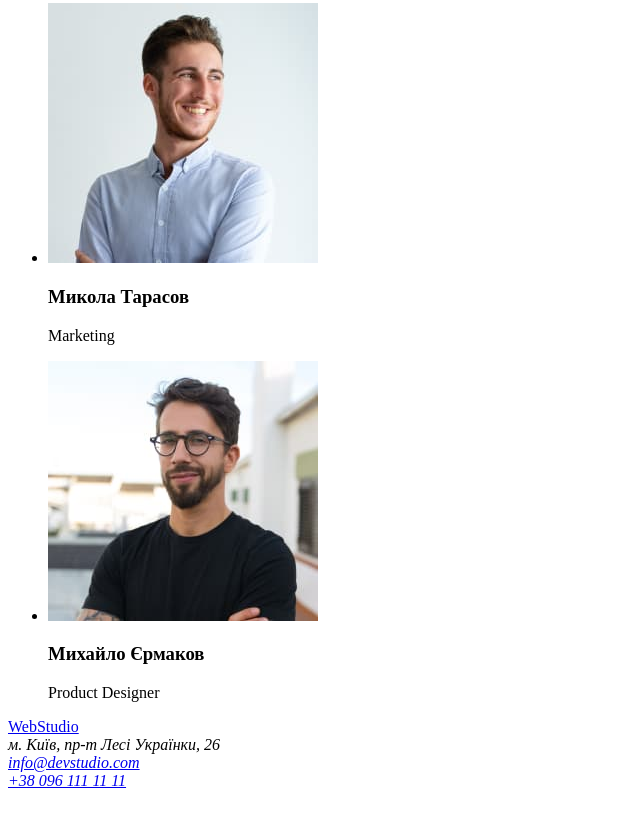
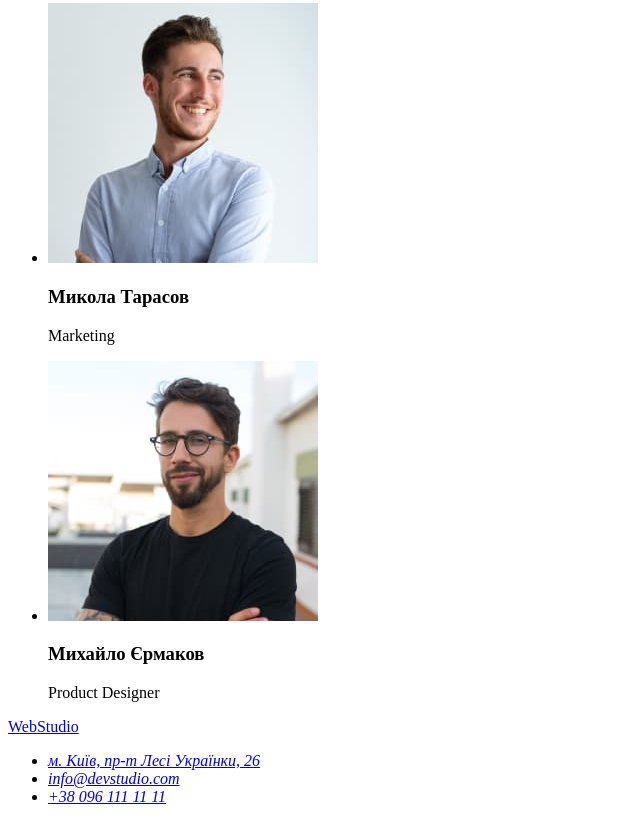
Before and after one commit to Aleksandr-Reznichenko/goit-markup-hw-01, a plain HTML site: page index.html in a window 1280 px wide. Shown: the part 1737-2559 px from the top of the page, without its empty margins (0-640 px from the left). Before the commit the page ends 2535 px from the top, so only its background shows below. Drawn offline with Linux system fonts and the light colour scheme.

Commit message:
Виправлено помилки в підвалі сайту
Було використано список

```diff
--- a/index.html
+++ b/index.html
@@ -122,9 +122,18 @@
     <footer>
       <a href="/">WebStudio</a>
       <address>
-        м. Київ, пр-т Лесі Українки, 26 <br />
-        <a href="mailto:info@devstudio.com">info@devstudio.com</a> <br />
-        <a href="tel:+380961111111">+38 096 111 11 11</a>
+        <ul>
+          <li>
+            <a
+              href="https://goo.gl/maps/JyWRD4vzPV1qkV4U6"
+              target="_blank"
+              rel="noreferrer noopener"
+              >м. Київ, пр-т Лесі Українки, 26
+            </a>
+          </li>
+          <li><a href="mailto:info@devstudio.com">info@devstudio.com</a></li>
+          <li><a href="tel:+380961111111">+38 096 111 11 11</a></li>
+        </ul>
       </address>
     </footer>
   </body>
```
